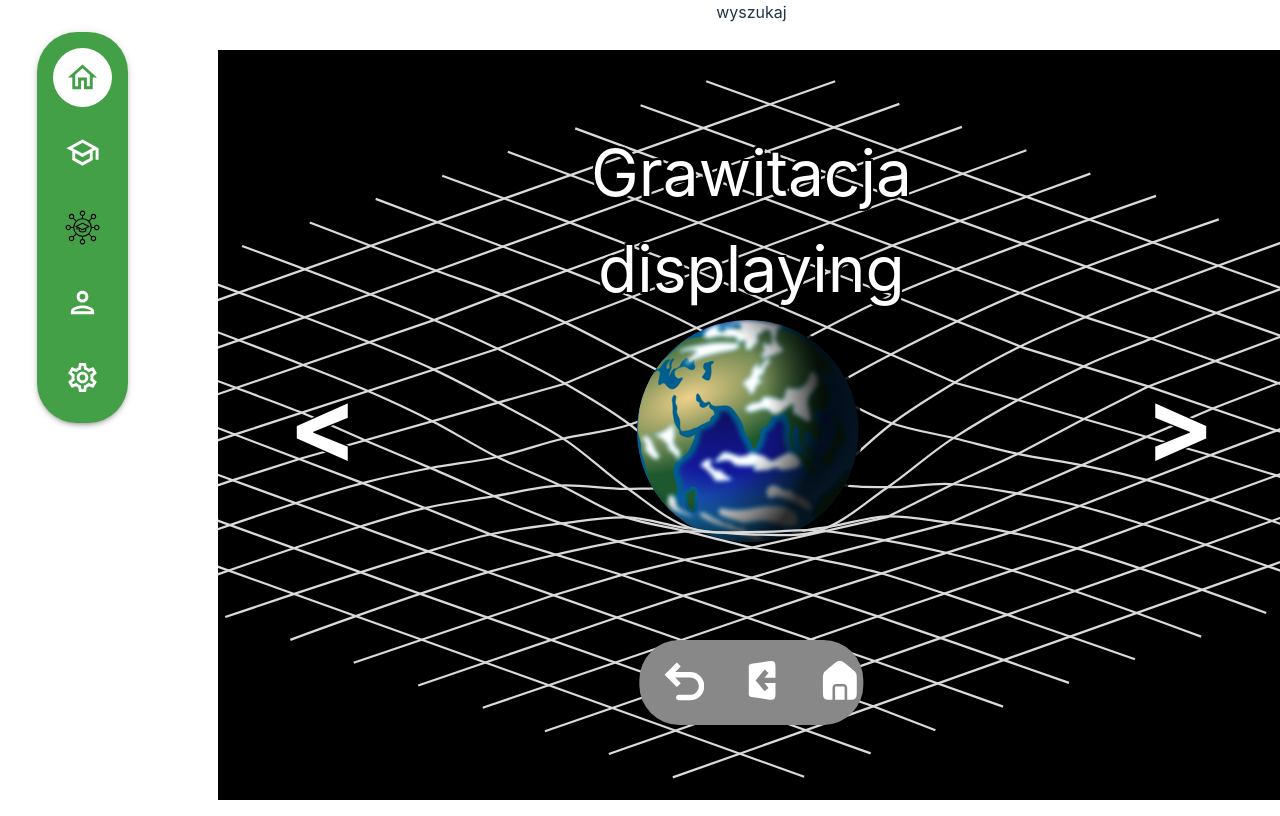
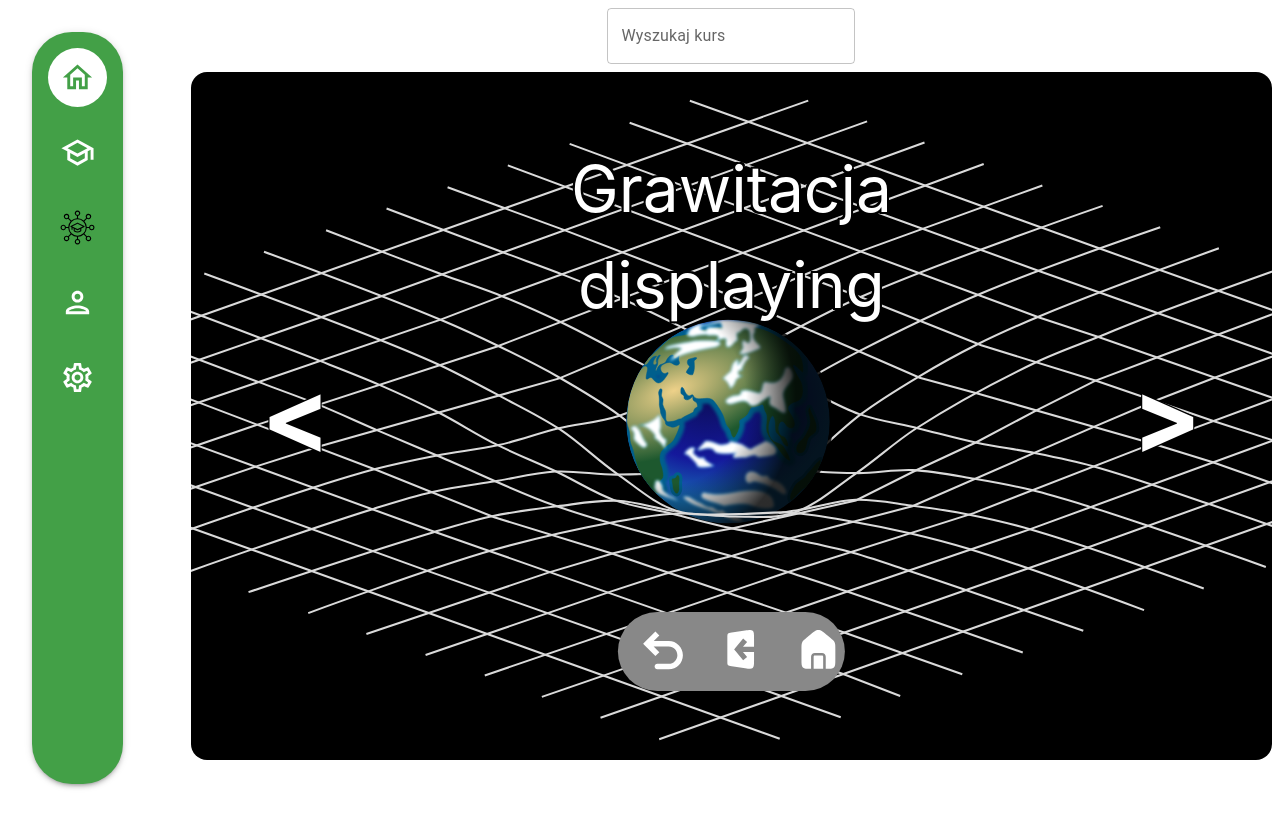
Before and after one commit to EdutieProject/edutie-frontend, a React (Vite) app in the folder edutie-frontend/: page /dziedzina in a window 1280 px wide. Built offline with nearby package versions, Linux system fonts and the light colour scheme.

Commit message:
fixed nav, border radius, changes within the NavBar

```diff
--- a/edutie-frontend/src/components/Global/NavBar.jsx
+++ b/edutie-frontend/src/components/Global/NavBar.jsx
@@ -66,7 +66,7 @@ function NavElement({item}) {
   );
 }
 
-export default function NavBar() {
+export default function NavBar(height="auto") {
   const theme = useTheme();
 
   const styles = {
@@ -77,7 +77,8 @@ export default function NavBar() {
       gap: theme.spacing(2),
       padding: theme.spacing(2),
       boxShadow: 3,
-      borderRadius: 10
+      borderRadius: 10,
+      height: height
     },
     wrapperBox: {
       display: "flex",
--- a/edutie-frontend/src/components/viewDziedziny/ViewDziedziny.css
+++ b/edutie-frontend/src/components/viewDziedziny/ViewDziedziny.css
@@ -5,7 +5,7 @@ body,
     display: grid !important;
     width: 100%;
     height: 100vh;
-    padding: 0 0.1em;
+    padding: 0em;
     /* Ensure the root div takes up the full height of the viewport */
 }
 
@@ -18,11 +18,12 @@ body,
 
 
 .container {
+
     height: 95vh;
     display: grid;
     width: 100%;
     grid-template-rows: 2fr 30fr;
-    grid-template-columns: 1fr 5fr;
+    grid-template-columns: 1fr 6fr;
     grid-template-areas:
         "nav search"
         "nav main";
@@ -32,24 +33,27 @@ body,
 
 
 .gallery {
-    border-radius: 1.3em;
     display: grid;
     grid-area: main;
     grid-template-columns: 1fr 1fr 1fr;
     grid-template-rows: 1fr 1fr 1fr;
+    padding: 0 0.5em;
 }
 
 .wrapper{
     grid-row: 1/4;
     grid-column: 1/4;
+    border-radius: 1em;
+    overflow: hidden
+
 }
 
 .search{
     grid-area: search;
     text-align: center;
+    padding: 0.5em 0;
 }
 
 .nav{
     grid-area: nav;
-    height: 100vh;
 }
--- a/edutie-frontend/src/components/viewDziedziny/ViewDziedziny.jsx
+++ b/edutie-frontend/src/components/viewDziedziny/ViewDziedziny.jsx
@@ -5,6 +5,7 @@ import Slider from "./Slider";
 import grawitacja from "./staticPhotos/grawitacja.svg";
 import ladunki from "./staticPhotos/ladunki.svg";
 import aerodynamika from "./staticPhotos/aeorodynamika.svg";
+import TextField from '@mui/material/TextField';
 
 import NavBar from '../Global/NavBar';
 
@@ -28,10 +29,9 @@ export default function ViewDziedziny() {
 
         <div className="root">
             <div className="container">
-            <div className='search'>wyszukaj</div>
-            <div className='nav'><NavBar/></div>
+            <div className='search'><TextField id="outlined-basic" label="Wyszukaj kurs" variant="outlined" /></div>
+            <div className='nav'><NavBar height="90vh"/></div>
                 <div className="gallery">
-
                     <div className="wrapper">
                         <Slider images={images} headerTexts={headerTexts}/>
                     </div>
```
